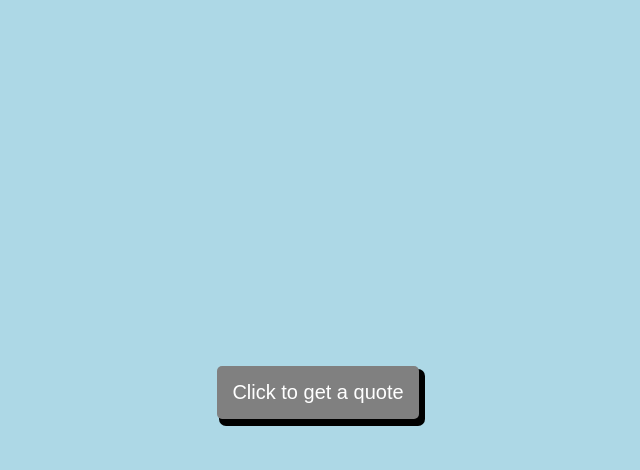
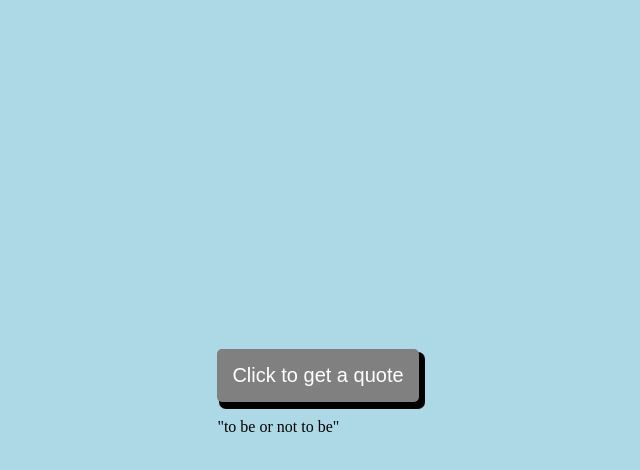
Before and after one commit to DizzyDhiren/random-quote-generator-project, a plain HTML site: page index.html in a window 1280 px wide. Both pictures are taken after a click on the button "Click to get a quote". Shown: the whole page, without its empty margins (322-962 px from the left). Drawn offline with Linux system fonts and the light colour scheme.

Commit message:
Generate quote function working

```diff
--- a/index.html
+++ b/index.html
@@ -1,19 +1,20 @@
 <!DOCTYPE html>
-<html lang="en">
+<html lang="en" id="HTML">
 <head>
     <meta charset="UTF-8">
     <meta name="viewport" content="width=device-width, initial-scale=1.0">
     <title>Random Quote Generator</title>
     <link rel="stylesheet" href="styles.css">
-    <script src="myscripts.js"></script>
+
 </head>
 <body>
     <div class="btn-container">
-        <button onclick="generateQuote" id="generate-button"> Click to get a quote</button>
+        <button onclick="generateQuote()" id="generate-button"> Click to get a quote</button>
     </div>
 
     <div>
-        <p id="quote"> </p>
+        <p id="quote">Click button to get a quote</p>
     </div>
+    <script src="myscripts.js"></script>
 </body>
 </html>
--- a/myscripts.js
+++ b/myscripts.js
@@ -1,16 +1,17 @@
-const HTML = document.getElement('HTML');
+const HTML = document.getElementById('HTML');
 const generateBtn = document.getElementById('generate-button');
 const quote = document.getElementById('quote');
 
 const quotesArray = [
-    {"to be or not to be"},
-    {"2"},
-    {"3"},
-    {"4"}
-]
+    "to be or not to be",
+    "2",
+    "3",
+    "4"
+];
 
 function generateQuote(){
-    const randomIndex = Math.floor(Math.random() * quotes.length);
-
+    const randomIndex = Math.floor(Math.random() * quotesArray.length);
+    quote.textContent = `"${quotesArray[randomIndex]}"`;
+    console.log(randomIndex);
 
 }
```
